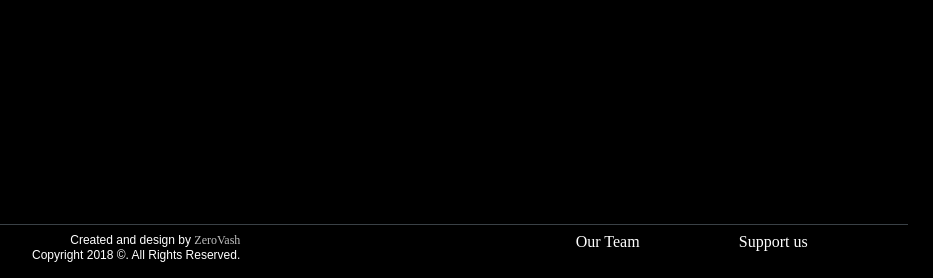
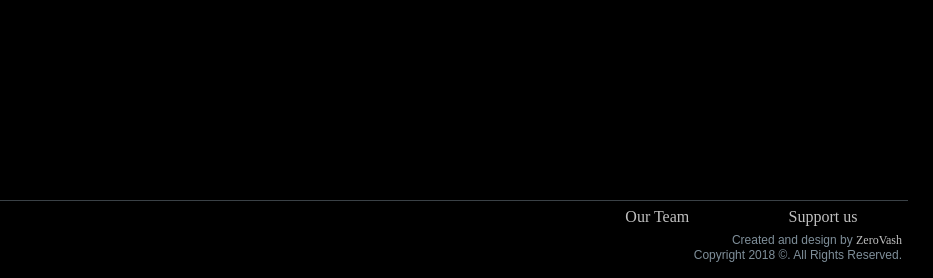
Before and after one commit to zvproject/Charon, a Flask app: template app/templates/index.html in a window 1280 px wide. Shown: the part 522-800 px from the top of the page, without its empty margins (232-1165 px from the left). Run offline with Flask 2, Linux system fonts and the light colour scheme; the template is opened without the code that fills it, so the values that code supplies are empty; some web fonts are replaced.

Commit message:
zvweb-001 fix footer right side

```diff
--- a/app/static/css/index.css
+++ b/app/static/css/index.css
@@ -12,23 +12,22 @@
 	box-sizing: border-box;
 	font-family: "Link Font", sans-serif;
 	font-size: 100%;
-	color: #FFFFFF;
+	color: #7f8f9a;
 	outline: none;
 	text-decoration: none; /*clear href decoration*/
 	-webkit-tap-highlight-color: rgba(0,0,0,0);
 }
 
 a {
-	color: #FFFFFF;
 	text-decoration: none;
 	display: block;
 	font-family: "Link Font";
+	color: #c1c1c1;
 }
 
 ul, li {
 	list-style: none;
 	text-decoration: none;
-	color: #FFFFFF;
 }
 
 .cleaner {
@@ -174,42 +173,16 @@ body {
 
 	/*____________Footer__________*/
 	.row_footer {
-		margin: 25px 0px;
+		margin: 15px 0px;
 		margin-bottom: 10px;
 		border-top: 1px solid #3a4146;
 		padding: 5px 0px;
 
 	}
 
-	.footer_menu {
-		margin-bottom: 5px;
-	}
-
-	.footer_menu ul {
-		display: flex;
-		flex-direction: row;
-		margin: 0 0 ;
-		padding: 0px;
-	}
-
-	.footer_menu ul li{
-		flex: 1 1 auto;
-	}
-
-	.footer_menu ul li a {
-		padding: 0.1rem 0;
-	}
-
-
-	@media only screen and (min-width:600px) {
-		.footer_menu{
-			float: right;
-		}
-	}
-
 	.footer_social ul {
 		display: flex;
-		margin: 0 0;
+		margin: 0 0 0 10px;
 		padding: 0px;
 	}
 
@@ -236,6 +209,30 @@ body {
 
 	}
 
+	.right_footer {
+		float:right;
+	}
+
+	.footer_menu {
+		margin-bottom: 5px;
+	}
+
+	.footer_menu ul {
+		display: flex;
+		flex-direction: row;
+		margin: 0 0 ;
+		padding: 0;
+	}
+
+	.footer_menu ul li{
+		flex: 1 1 auto;
+		text-align: center;
+	}
+
+	.footer_menu ul li a {
+		padding: 0.1rem 0;
+	}
+
 	.footer_rights, .footer_auth {
 		font-size: 12px;
 	}
@@ -250,13 +247,9 @@ body {
 	}
 
 	@media only screen and (min-width:600px) {
-		.footer_auth {
+		.footer_rights, .footer_auth{
 			float: right;
-		}
-
-		.footer_rights {
-			float: right;
-			font-size: 12px;
+			margin-right:5px;
 		}
 	}
 	/*END____Footer_______________*/
--- a/app/templates/index.html
+++ b/app/templates/index.html
@@ -15,16 +15,17 @@
 				{% endblock %}
 			</div>
 			<div class="row_footer">
-				<div class="footer_menu col-4">
+				<div class="footer_social col-8">
+					{% include "social_links.html" %}
+				</div>
+				<div class="col-4 right_footer">
+					<div class="footer_menu">
 						<ul>
 							<li><a href="{{url_for('static', filename='template/team.html')}}">Our Team</a></li>
 							<li><a href="{{url_for('static', filename='support.html')}}">Support us</a></li>
 						</ul>
 					</div>
-				<div class="footer_social col-8">
-					{% include "social_links.html" %}
-				</div>
-				<div class="footer_legal col-4">
+					<div class="footer_legal">
 						<div class="footer_auth">
 							<p>Created and design by <a href="team.html">ZeroVash</a></p>
 						</div>
@@ -33,6 +34,8 @@
 						</div>
 					</div>
 				</div>
+
+			</div>
 		</div>
 	</body>
 
--- a/app/templates/main_menu.html
+++ b/app/templates/main_menu.html
@@ -3,7 +3,7 @@
 	<div>
 		<div class="col-2"></div>
 		<div class="col-8">
-			<a href="index.html">
+			<a href="index">
 				<img  class="logo" src="{{ url_for('static', filename='img/Logo.png') }}" alt="Logo">
 			</a>
 		</div>
@@ -15,7 +15,7 @@
 				{% for link in menu %}
 				{% set href = link.split('/')[0] %}
 				<li>
-					<a href="{{ url_for('static', filename='templates/'+href+'.html')|lower }}">{{link}}</a>
+					<a href="{{ href|lower }}">{{link}}</a>
 				</li>
 				{% endfor %}
 			</ul>
--- a/app/views.py
+++ b/app/views.py
@@ -15,7 +15,7 @@ def index():
 @app.route('/projects')
 def projects():
 
-	return render_template("project.html", title="Projects")
+	return render_template("projects.html", title="Projects", links=footer_list)
 
 @app.errorhandler(404)
 def page_not_found(error):
```
Also changed, not shown: app/templates/projects.html (added, +28 -0 lines), app/functions.py (line endings or trailing spaces). Lines whose indentation alone changed are shown as unchanged.
